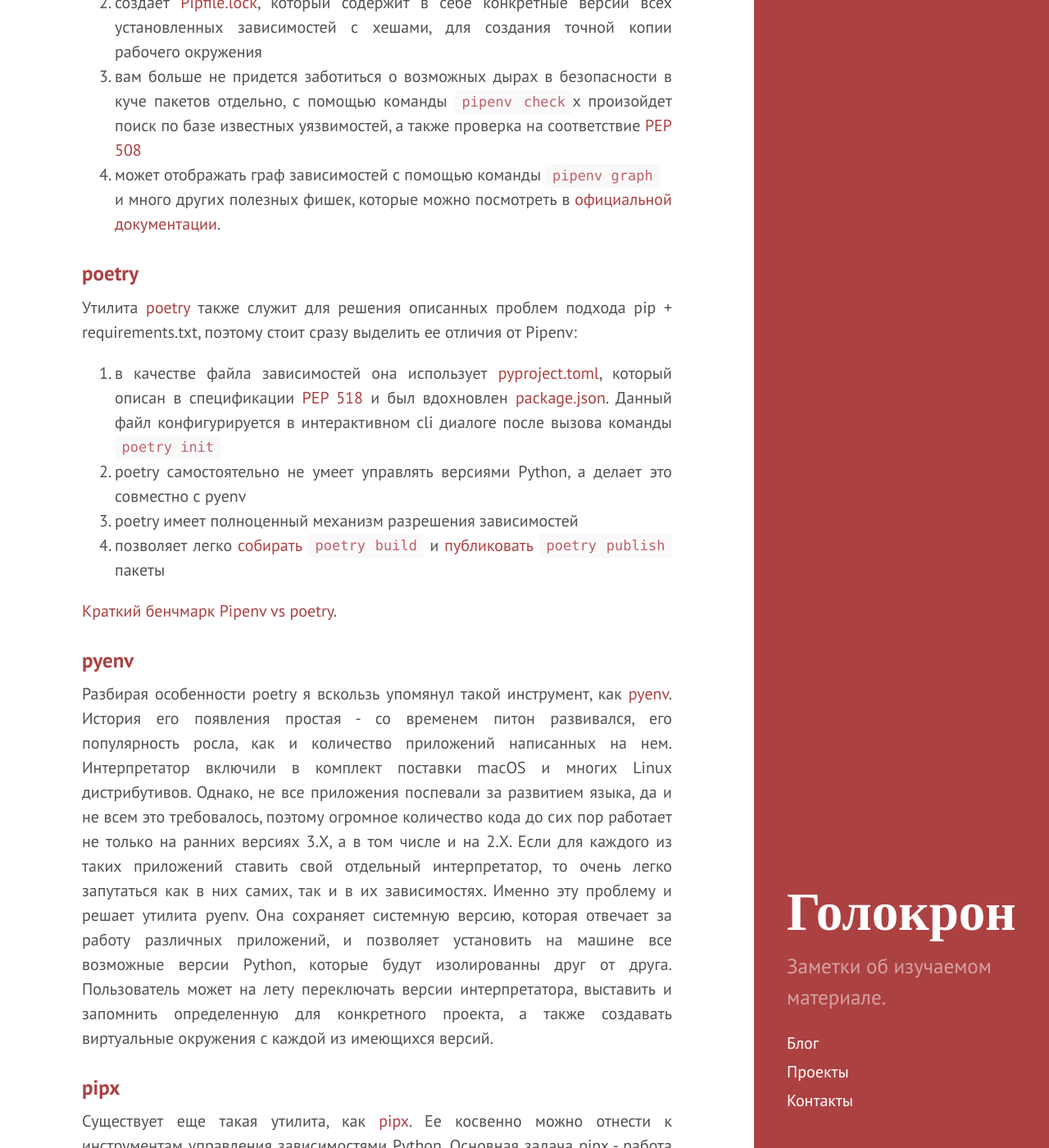
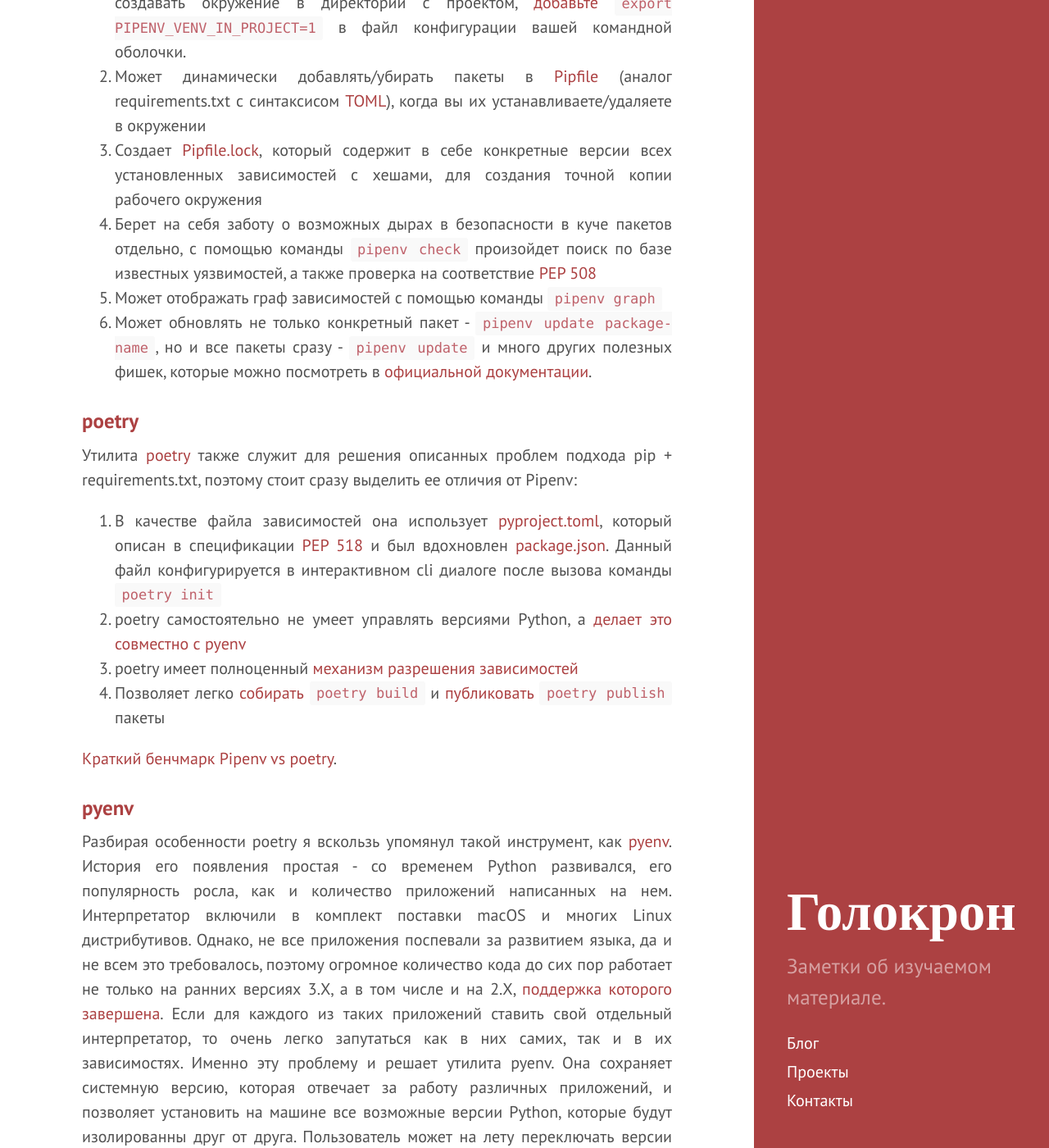
Before and after one commit to ornichola/ornichola.github.io, a Jekyll site: the page built from _posts/2021-07-08-python-dependency-management-tools.markdown, in a window 1280 px wide and 1400 px high, scrolled down 5387 px. Shown: the whole window at 82% size. Built offline with Jekyll 4.4.1, drawn with Linux system fonts in a browser that asks for light colours; some of the changed text lies outside the part shown.

Commit message:
Post 01 - add info requested in review

````diff
--- a/_posts/2021-07-08-python-dependency-management-tools.markdown
+++ b/_posts/2021-07-08-python-dependency-management-tools.markdown
@@ -40,10 +40,10 @@ python -m virtualenv path/to/your-venv
 ```
 
 В чем же разница между venv и virtualenv, ведь на первый взгяд они делают одно и то же? venv по сути можно назвать подмножеством пакета virtualenv, его сокращенной версией. По [информации из официальной документации](https://virtualenv.pypa.io/en/stable/), venv имеет ряд недостатков по сравнению с virtualenv:
-1. он медленнее, так как virtualenv использует [метод app-data seed](https://virtualenv.pypa.io/en/latest/user_guide.html#seeders) (единожды при первом использовании создает пакеты pip, setuptools, wheel, а при последующих вызовах просто копирует или линкует их)
-2. не расширяем, не имеет богатого API
-3. создает окружение только для своей версии Python
-4. обновляется только вместе с Python интерпретатором, в том время как virtualenv обновляется через pip
+1. Он медленнее, так как virtualenv использует [метод app-data seed](https://virtualenv.pypa.io/en/latest/user_guide.html#seeders) (единожды при первом использовании создает пакеты pip, setuptools, wheel, а при последующих вызовах просто копирует или линкует их)
+2. Не расширяем, не имеет богатого API
+3. Создает окружение только для своей версии Python
+4. Обновляется только вместе с Python интерпретатором, в том время как virtualenv обновляется через pip
 
 В целом, эти минусы не критичные, поэтому если вы по какой-то причине не хотите ставить сторонний пакет (например, на удаленной машине сборки и развертывания), можно легко обойтись встроенным в стандартную библиотеку модулем venv. Однако, большинство систем управления зависимостями (если не все, кроме pip), имееют у себя в своих зависимостях virtualenv, поэтому при их использовании он у вас в системе все равно появится.
 
@@ -63,8 +63,8 @@ pip install -r requirements.txt
 ```
 
 Работа с requirements.txt обычно имеет два подхода:
-1. фиксация только верхнеуровневых пакетов
-2. фиксация верхнеуровневых пакетов и всех зависимостей
+1. Фиксация только верхнеуровневых пакетов
+2. Фиксация верхнеуровневых пакетов и всех зависимостей
 
 Однако оба подхода имееют под собой набор недостатков.
 
@@ -89,25 +89,27 @@ flask==1.1.2
 
 ### [Pipenv](https://pipenv.pypa.io/en/latest/)
 [Pipenv](https://github.com/pypa/pipenv) позиционирует себя как инструмент, который нацелен вобрать в себя лучшее из мира пакетных менеджеров ([bundler](https://bundler.io/), [composer](https://getcomposer.org/), [npm](https://www.npmjs.com/), [cargo](https://doc.rust-lang.org/cargo/), [yarn](https://yarnpkg.com/) и т.д.). Его преимущества:
-1. он может автоматически создавать виртуальное окружение и управлять им, а также динамически добавлять/убирать пакеты в [Pipfile](https://pipenv.pypa.io/en/latest/basics/#example-pipfile) (аналог requirements.txt с синтаксисом [TOML](https://github.com/toml-lang/toml)), когда вы их устанавливаете/удаляете в окружении
-2. создает [Pipfile.lock](https://pipenv.pypa.io/en/latest/basics/#example-pipfile-lock), который содержит в себе конкретные версии всех установленных зависимостей с хешами, для создания точной копии рабочего окружения
-3. вам больше не придется заботиться о возможных дырах в безопасности в куче пакетов отдельно, с помощью команды `pipenv check`x произойдет поиск по базе известных уязвимостей, а также проверка на соответствие [PEP 508](https://www.python.org/dev/peps/pep-0508/)
-4. может отображать граф зависимостей с помощью команды `pipenv graph`
+1. Может автоматически создавать виртуальное окружение и управлять им - просто выполните `pipenv install package-name` и pipenv создаст виртуальное окружение в специальной директории. Если вы хотите создавать окружение в директории с проектом, [добавьте](https://pipenv.pypa.io/en/latest/install/#virtualenv-mapping-caveat) `export PIPENV_VENV_IN_PROJECT=1` в файл конфигурации вашей командной оболочки.
+2. Может динамически добавлять/убирать пакеты в [Pipfile](https://pipenv.pypa.io/en/latest/basics/#example-pipfile) (аналог requirements.txt с синтаксисом [TOML](https://github.com/toml-lang/toml)), когда вы их устанавливаете/удаляете в окружении
+2. Создает [Pipfile.lock](https://pipenv.pypa.io/en/latest/basics/#example-pipfile-lock), который содержит в себе конкретные версии всех установленных зависимостей с хешами, для создания точной копии рабочего окружения
+3. Берет на себя заботу о возможных дырах в безопасности в куче пакетов отдельно, с помощью команды `pipenv check` произойдет поиск по базе известных уязвимостей, а также проверка на соответствие [PEP 508](https://www.python.org/dev/peps/pep-0508/)
+4. Может отображать граф зависимостей с помощью команды `pipenv graph`
+5. Может обновлять не только конкретный пакет - `pipenv update package-name`, но и все пакеты сразу - `pipenv update`
 и много других полезных фишек, которые можно посмотреть в [официальной документации](https://pipenv.pypa.io/en/latest/).
 
 
 ### [poetry](https://python-poetry.org/docs/)
 Утилита [poetry](https://github.com/python-poetry/poetry) также служит для решения описанных проблем подхода pip + requirements.txt, поэтому стоит сразу выделить ее отличия от Pipenv:
-1. в качестве файла зависимостей она использует [pyproject.toml](https://python-poetry.org/docs/pyproject/), который описан в спецификации [PEP 518](https://www.python.org/dev/peps/pep-0518/) и был вдохновлен [package.json](https://docs.npmjs.com/cli/v7/configuring-npm/package-json). Данный файл конфигурируется в интерактивном cli диалоге после вызова команды `poetry init`
-2. poetry самостоятельно не умеет управлять версиями Python, а делает это совместно с pyenv
-3. poetry имеет полноценный механизм разрешения зависимостей
-4. позволяет легко [собирать](https://python-poetry.org/docs/libraries/#packaging) `poetry build` и [публиковать](https://python-poetry.org/docs/libraries/#publishing-to-pypi) `poetry publish` пакеты
+1. В качестве файла зависимостей она использует [pyproject.toml](https://python-poetry.org/docs/pyproject/), который описан в спецификации [PEP 518](https://www.python.org/dev/peps/pep-0518/) и был вдохновлен [package.json](https://docs.npmjs.com/cli/v7/configuring-npm/package-json). Данный файл конфигурируется в интерактивном cli диалоге после вызова команды `poetry init`
+2. poetry самостоятельно не умеет управлять версиями Python, а [делает это совместно с pyenv](https://python-poetry.org/docs/managing-environments/)
+3. poetry имеет полноценный [механизм разрешения зависимостей](https://python-poetry.org/docs/faq/#why-is-the-dependency-resolution-process-slow)
+4. Позволяет легко [собирать](https://python-poetry.org/docs/libraries/#packaging) `poetry build` и [публиковать](https://python-poetry.org/docs/libraries/#publishing-to-pypi) `poetry publish` пакеты
 
 [Краткий бенчмарк Pipenv vs poetry](https://johnfraney.ca/posts/2019/03/06/pipenv-poetry-benchmarks-ergonomics/).
 
 
 ### [pyenv](https://github.com/pyenv/pyenv#readme)
-Разбирая особенности poetry я вскользь упомянул такой инструмент, как [pyenv](https://github.com/pyenv/pyenv). История его появления простая - со временем питон развивался, его популярность росла, как и количество приложений написанных на нем. Интерпретатор включили в комплект поставки macOS и многих Linux дистрибутивов. Однако, не все приложения поспевали за развитием языка, да и не всем это требовалось, поэтому огромное количество кода до сих пор работает не только на ранних версиях 3.X, а в том числе и на 2.X. Если для каждого из таких приложений ставить свой отдельный интерпретатор, то очень легко запутаться как в них самих, так и в их зависимостях. Именно эту проблему и решает утилита pyenv. Она сохраняет системную версию, которая отвечает за работу различных приложений, и позволяет установить на машине все возможные версии Python, которые будут изолированны друг от друга. Пользователь может на лету переключать версии интерпретатора, выставить и запомнить определенную для конкретного проекта, а также создавать виртуальные окружения с каждой из имеющихся версий.
+Разбирая особенности poetry я вскользь упомянул такой инструмент, как [pyenv](https://github.com/pyenv/pyenv). История его появления простая - со временем Python развивался, его популярность росла, как и количество приложений написанных на нем. Интерпретатор включили в комплект поставки macOS и многих Linux дистрибутивов. Однако, не все приложения поспевали за развитием языка, да и не всем это требовалось, поэтому огромное количество кода до сих пор работает не только на ранних версиях 3.X, а в том числе и на 2.X, [поддержка которого завершена](https://www.python.org/doc/sunset-python-2/). Если для каждого из таких приложений ставить свой отдельный интерпретатор, то очень легко запутаться как в них самих, так и в их зависимостях. Именно эту проблему и решает утилита pyenv. Она сохраняет системную версию, которая отвечает за работу различных приложений, и позволяет установить на машине все возможные версии Python, которые будут изолированны друг от друга. Пользователь может на лету переключать версии интерпретатора, выставить и запомнить определенную для конкретного проекта, а также создавать виртуальные окружения с каждой из имеющихся версий.
 
 
 ### [pipx](https://pypa.github.io/pipx/)
````
Also changed, not shown: other parts of _posts/2021-07-08-python-dependency-management-tools.markdown (+1 -1 lines).
